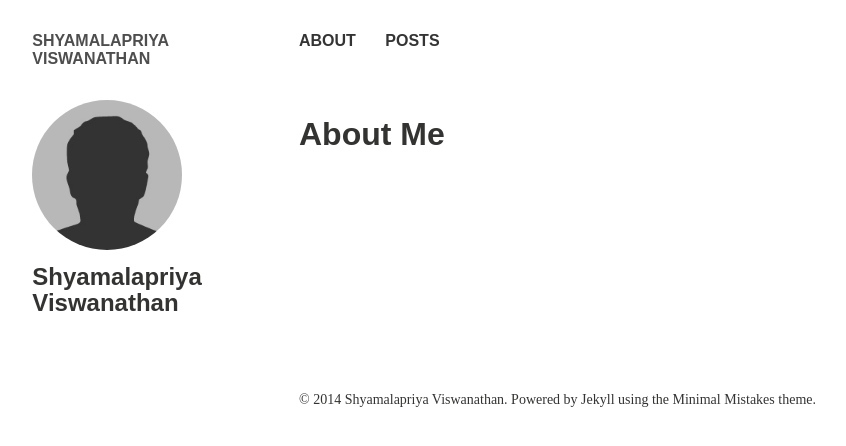
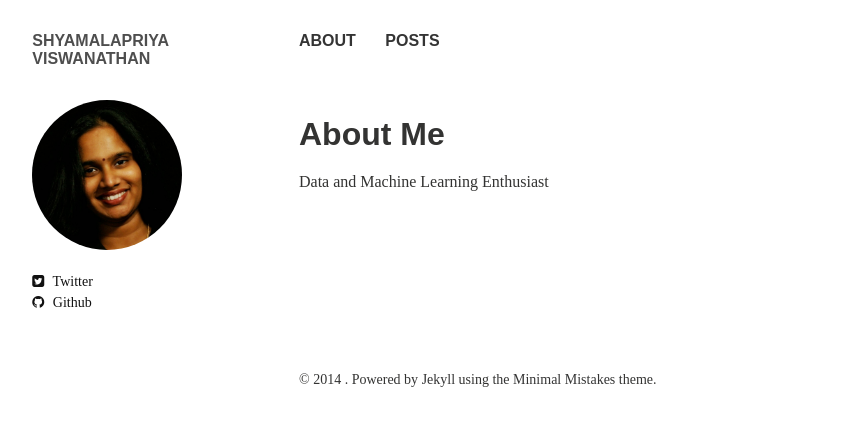
Before and after one commit to shyamalapriya/shyamalapriya.github.io, a Jekyll site: the page built from about/index.md, in a window 1280 px wide. Shown: the top 446 px of the page, without its empty margins (21-867 px from the left). Built offline with Jekyll 4.4.1, drawn with Linux system fonts in a browser that asks for light colours; nearby versions of some CDN libraries; some web fonts are replaced.

Commit message:
added profile

```diff
--- a/_config.yml
+++ b/_config.yml
@@ -25,12 +25,12 @@ kramdown:
 
 # Site owner
 owner:
-  name: Shyamalapriya Viswanathan
-  avatar: bio-photo.jpg
+  name:
+  avatar: profile.jpg
   bio: ""
   email:
   disqus-shortname:
-  twitter: #username
+  twitter: shyamalapriya
   facebook: #username
   google:
     plus: #username
@@ -39,7 +39,7 @@ owner:
     ad-client:
     ad-slot:
   bing-verify:
-  github: #username
+  github: shyamalapriya
   stackoverflow: #http://stackoverflow.com/users/123456/username
   linkedin: #username
   instagram: #username
--- a/about/index.md
+++ b/about/index.md
@@ -5,3 +5,5 @@ tags: [about, Jekyll, theme, responsive]
 modified: 2014-08-08T20:53:07.573882-04:00
 comments: true
 ---
+
+Data and Machine Learning Enthusiast
```
Also changed, not shown: posts/index.md (+1 -0 lines), images/profile.jpg (added).
